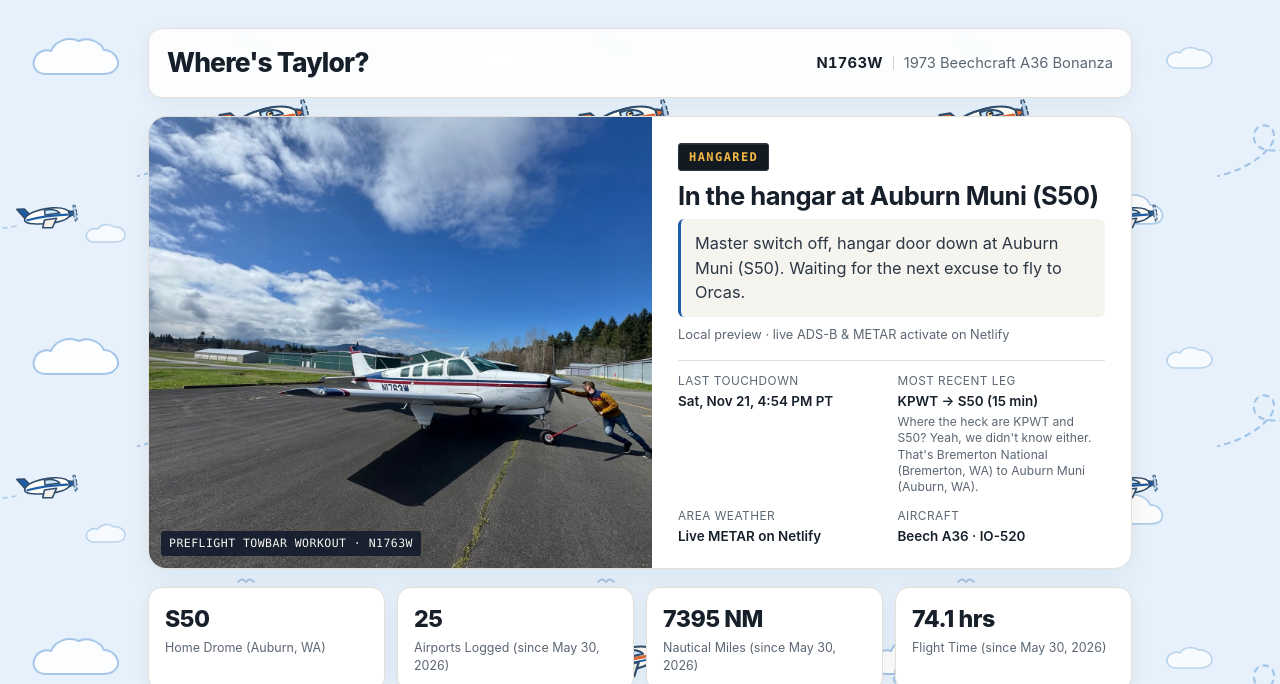
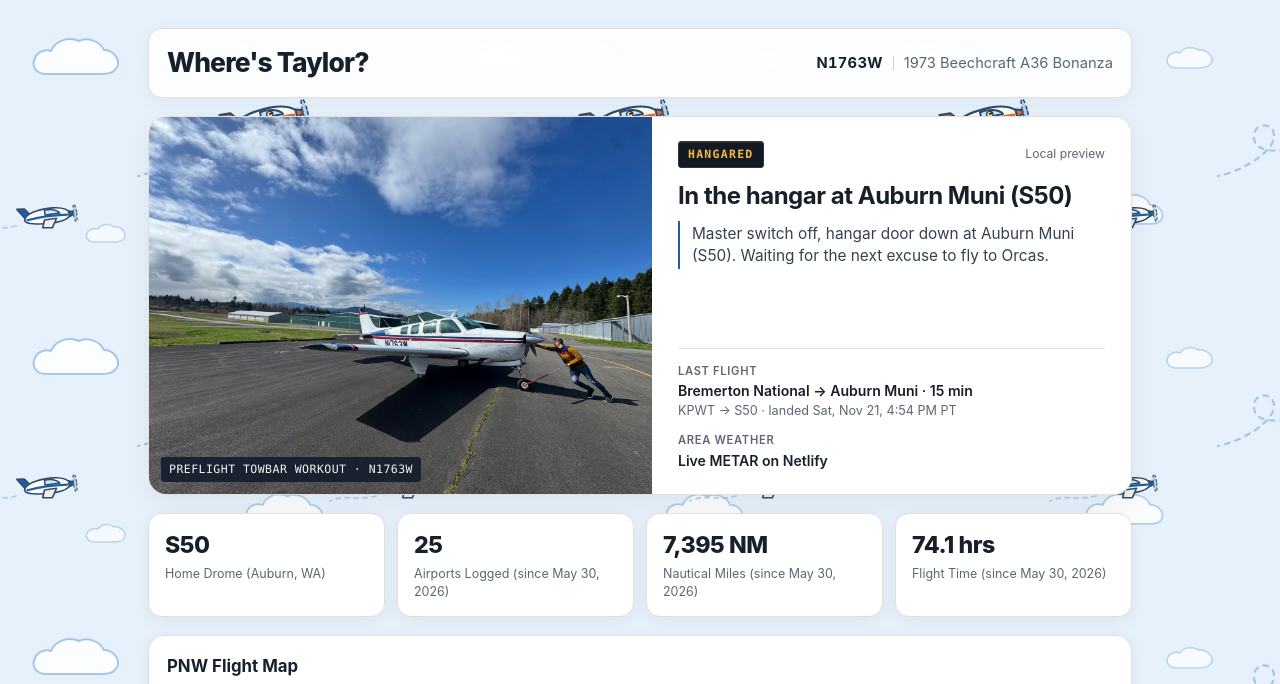
Before and after one commit to nwaine/WheresTaylor, a plain HTML site: page index.html in a window 1280 px wide. Shown: the top 684 px of the page. Drawn offline with nearby package versions, Linux system fonts and the light colour scheme; no server answers.

Commit message:
Declutter hero status card layout

```diff
--- a/index.html
+++ b/index.html
@@ -148,11 +148,11 @@
       border-radius: 3px;
     }
     .hero-body {
-      padding: 26px 26px 22px;
+      padding: 24px 26px 22px;
       display: flex;
       flex-direction: column;
       justify-content: space-between;
-      gap: 16px;
+      gap: 18px;
     }
     .pill-row {
       display: flex;
@@ -163,11 +163,11 @@
     .status-pill {
       display: inline-block;
       font-family: ui-monospace, SFMono-Regular, Menlo, monospace;
-      font-size: 0.75rem;
+      font-size: 0.72rem;
       font-weight: 700;
-      letter-spacing: 0.12em;
+      letter-spacing: 0.11em;
       text-transform: uppercase;
-      padding: 4px 10px;
+      padding: 4px 9px;
       border-radius: 3px;
       background: #141a21;
       border: 1px solid #2b3642;
@@ -177,10 +177,10 @@
     .status-pill.airborne { color: #4ade80; }
     .wx-pill {
       font-family: ui-monospace, SFMono-Regular, Menlo, monospace;
-      font-size: 0.75rem;
+      font-size: 0.72rem;
       font-weight: 700;
-      letter-spacing: 0.06em;
-      padding: 4px 8px;
+      letter-spacing: 0.05em;
+      padding: 3px 8px;
       border-radius: 3px;
       border: 1.5px solid var(--ink);
       background: transparent;
@@ -189,41 +189,54 @@
     .wx-pill.MVFR { border-color: #1d5fa7; color: #1d5fa7; }
     .wx-pill.IFR, .wx-pill.LIFR { border-color: #b91c1c; color: #b91c1c; }
     .wx-pill.VFR { border-color: #0f766e; color: #0f766e; }
+    .live-meta {
+      margin-left: auto;
+      font-size: 0.76rem;
+      color: var(--muted);
+    }
     h2.headline {
-      font-size: 1.6rem;
+      font-size: 1.5rem;
       line-height: 1.2;
-      margin: 10px 0 8px;
+      margin: 14px 0 10px;
       letter-spacing: -0.02em;
     }
     .quip {
-      font-size: 1.02rem;
-      color: #2c3744;
+      font-size: 0.96rem;
+      color: #36414f;
       margin: 0;
-      padding: 12px 14px;
-      background: var(--bg);
-      border-left: 3px solid var(--sky);
-      border-radius: 6px;
+      padding: 2px 0 2px 12px;
+      border-left: 2.5px solid var(--sky);
+      line-height: 1.45;
     }
-    .live-meta {
-      margin-top: 8px;
-      font-size: 0.8rem;
+    .meta-list {
+      display: flex;
+      flex-direction: column;
+      gap: 12px;
+      padding-top: 14px;
+      border-top: 1px solid var(--line);
+      font-size: 0.88rem;
+    }
+    .meta-row {
+      display: flex;
+      flex-direction: column;
+      gap: 2px;
+    }
+    .meta-label {
       color: var(--muted);
+      font-size: 0.7rem;
+      font-weight: 600;
+      text-transform: uppercase;
+      letter-spacing: 0.06em;
     }
-    .meta-grid {
-      display: grid;
-      grid-template-columns: 1fr 1fr;
-      gap: 12px;
-      padding-top: 12px;
-      border-top: 1px solid var(--line);
-      font-size: 0.84rem;
+    .meta-val {
+      font-weight: 600;
+      color: var(--ink);
+      line-height: 1.35;
     }
-    .meta-label { color: var(--muted); font-size: 0.74rem; text-transform: uppercase; letter-spacing: 0.04em; }
-    .meta-val { font-weight: 600; }
     .meta-hint {
-      font-size: 0.76rem;
+      font-size: 0.79rem;
       color: var(--muted);
-      margin-top: 3px;
-      line-height: 1.35;
+      line-height: 1.4;
     }
 
     .stats {
@@ -369,28 +382,21 @@
           <div class="pill-row">
             <span id="statusPill" class="status-pill parked">CHECKING</span>
             <span id="wxPill" class="wx-pill" style="display:none"></span>
+            <span id="liveMeta" class="live-meta">Checking radar…</span>
           </div>
           <h2 id="headline" class="headline">Locating N1763W…</h2>
           <p id="quip" class="quip">Tuning 122.8 and squinting at the ADS-B feed…</p>
-          <div id="liveMeta" class="live-meta">Checking live ADS-B…</div>
         </div>
-        <div class="meta-grid">
-          <div>
-            <div class="meta-label">Last Touchdown</div>
-            <div id="lastTouchdown" class="meta-val">—</div>
-          </div>
-          <div>
-            <div class="meta-label">Most Recent Leg</div>
+        <div class="meta-list">
+          <div class="meta-row">
+            <div class="meta-label">Last Flight</div>
             <div id="lastLeg" class="meta-val">—</div>
             <div id="lastLegHint" class="meta-hint"></div>
           </div>
-          <div>
+          <div class="meta-row">
             <div class="meta-label">Area Weather</div>
             <div id="areaWx" class="meta-val">—</div>
-          </div>
-          <div>
-            <div class="meta-label">Aircraft</div>
-            <div class="meta-val">Beech A36 · IO-520</div>
+            <div id="areaWxHint" class="meta-hint"></div>
           </div>
         </div>
       </div>
@@ -622,44 +628,30 @@
 
         const wxApt = byCode.get(metar.station.toUpperCase());
         const wxPlace = shortAirportName(wxApt, metar.station);
-        const wxPlain = {
-          VFR: "clear weather",
-          MVFR: "a bit hazy, still flyable",
-          IFR: "classic PNW soup",
-          LIFR: "basically inside a cloud",
+        const wxLabel = {
+          VFR: "Clear (VFR)",
+          MVFR: "Marginal (MVFR)",
+          IFR: "Low clouds (IFR)",
+          LIFR: "Socked in (LIFR)",
         }[metar.fltCat] || metar.fltCat;
 
-        let wxNote = document.getElementById("wxNote");
-        if (!wxNote) {
-          wxNote = document.createElement("span");
-          wxNote.id = "wxNote";
-          wxNote.className = "meta-hint";
-          wxNote.style.marginTop = "0";
-          wxPill.insertAdjacentElement("afterend", wxNote);
-        }
         const wxStation = metar.station.toUpperCase();
         const locCode = lastCode.toUpperCase();
         const isFallbackWx = wxStation !== locCode && wxStation !== `K${locCode}`;
         const fallbackFrom = lastAirportObj?.city || shortAirportName(lastAirportObj, lastCode);
-        wxNote.textContent = isFallbackWx
-          ? `(pilot-speak for ${wxPlace}, ${wxPlain} — ${fallbackFrom} doesn't report weather)`
-          : `(pilot-speak for ${wxPlace}, ${wxPlain})`;
 
-        const bits = [metar.fltCat];
+        const bits = [wxLabel];
         if (metar.tempF !== null) bits.push(`${metar.tempF}°F`);
         if (metar.wind) bits.push(formatWind(metar.wind));
-        const areaWxEl = document.getElementById("areaWx");
-        areaWxEl.textContent =
-          bits.join(" · ") + (metar.note ? ` (${metar.station})` : "");
+        document.getElementById("areaWx").textContent = bits.join(" · ");
 
-        let wxHint = document.getElementById("areaWxHint");
-        if (!wxHint) {
-          wxHint = document.createElement("div");
-          wxHint.id = "areaWxHint";
-          wxHint.className = "meta-hint";
-          areaWxEl.insertAdjacentElement("afterend", wxHint);
+        const hintParts = [];
+        if (isFallbackWx) {
+          hintParts.push(`Reported at ${wxPlace} (${metar.station}), since ${fallbackFrom} doesn't report weather.`);
         }
-        wxHint.textContent = bonanzaWindTake(metar.wind);
+        const windTake = bonanzaWindTake(metar.wind);
+        if (windTake) hintParts.push(windTake);
+        document.getElementById("areaWxHint").textContent = hintParts.join(" ");
       } else {
         document.getElementById("areaWx").textContent = "Live METAR on Netlify";
       }
@@ -675,31 +667,23 @@
       document.getElementById("quip").textContent = chosen;
 
       document.getElementById("liveMeta").textContent = liveResp
-        ? `ADS-B via ${liveResp.source} · checked ${PT_FMT.format(new Date(liveResp.checked_utc))} PT`
-        : "Local preview · live ADS-B & METAR activate on Netlify";
-
-      document.getElementById("lastTouchdown").textContent = `${PT_FMT.format(lastDate)} PT`;
+        ? `Checked ${PT_FMT.format(new Date(liveResp.checked_utc))} PT`
+        : "Local preview";
 
       const newest = data.flights[0];
       if (newest) {
-        document.getElementById("lastLeg").textContent =
-          `${newest.origin} → ${newest.destination} (${newest.duration_min} min)`;
+        const origApt = byCode.get(newest.origin.toUpperCase());
+        const destApt = byCode.get(newest.destination.toUpperCase());
+        const origName = shortAirportName(origApt, newest.origin);
+        const destName = shortAirportName(destApt, newest.destination);
+        const isLocal = newest.origin.toUpperCase() === newest.destination.toUpperCase();
 
-        const fmtApt = (code) => {
-          const a = byCode.get(code.toUpperCase());
-          if (!a) return code;
-          const loc = [a.city, a.region].filter(Boolean).join(", ");
-          return `${shortAirportName(a, code)}${loc ? ` (${loc})` : ""}`;
-        };
+        document.getElementById("lastLeg").textContent = isLocal
+          ? `Local flight at ${origName} · ${newest.duration_min} min`
+          : `${origName} → ${destName} · ${newest.duration_min} min`;
 
-        const hintEl = document.getElementById("lastLegHint");
-        if (newest.origin.toUpperCase() === newest.destination.toUpperCase()) {
-          hintEl.textContent =
-            `Where the heck is ${newest.origin}? Yeah, we didn't know either. It's actually ${fmtApt(newest.origin)} — just a local loop.`;
-        } else {
-          hintEl.textContent =
-            `Where the heck are ${newest.origin} and ${newest.destination}? Yeah, we didn't know either. That's ${fmtApt(newest.origin)} to ${fmtApt(newest.destination)}.`;
-        }
+        document.getElementById("lastLegHint").textContent =
+          `${newest.origin} → ${newest.destination} · landed ${PT_FMT.format(lastDate)} PT`;
       }
 
       const visitedCodes = new Set();
@@ -749,7 +733,7 @@
       renderLogbookRows();
 
       document.getElementById("statAirports").textContent = visitedCodes.size;
-      document.getElementById("statNm").textContent = `${totalNm} NM`;
+      document.getElementById("statNm").textContent = `${totalNm.toLocaleString()} NM`;
       document.getElementById("statHours").textContent = `${(totalMin / 60).toFixed(1)} hrs`;
 
       if (data.flights.length) {
```
